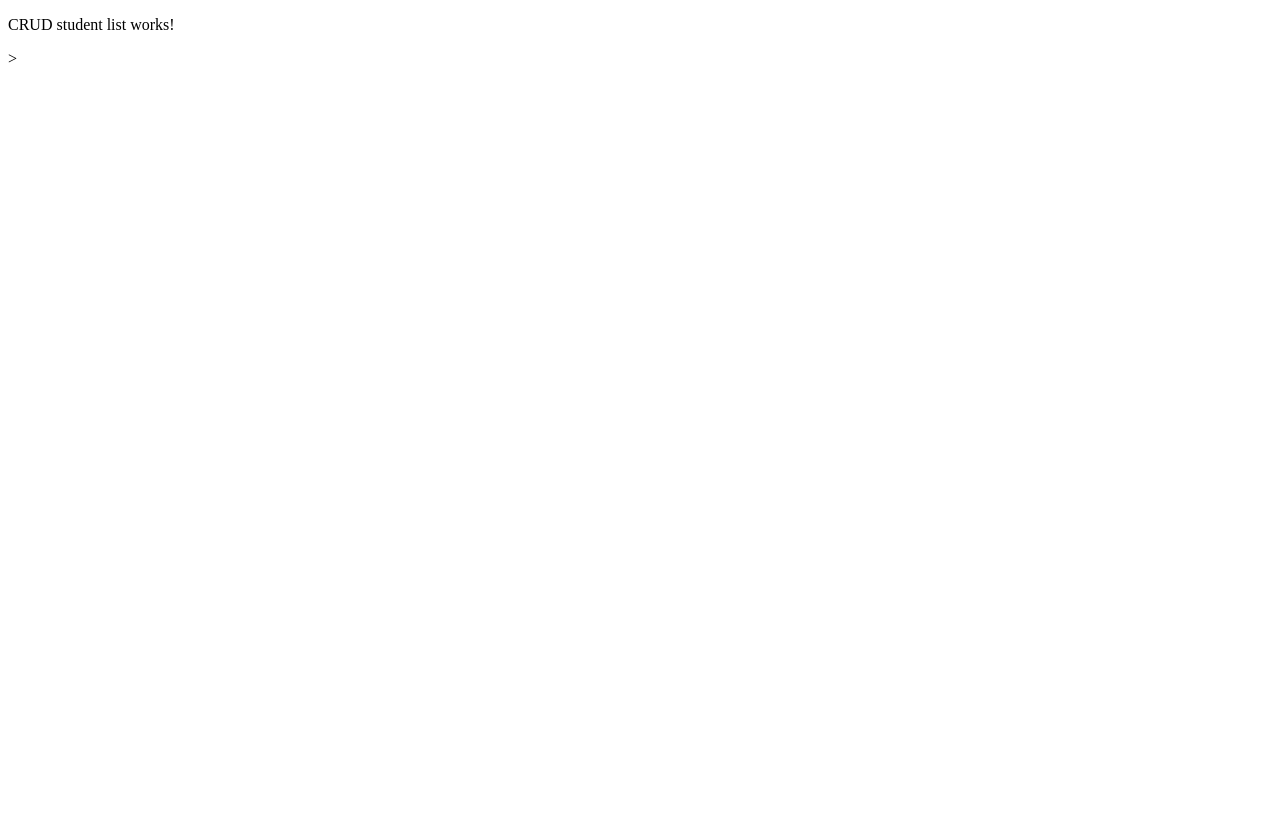
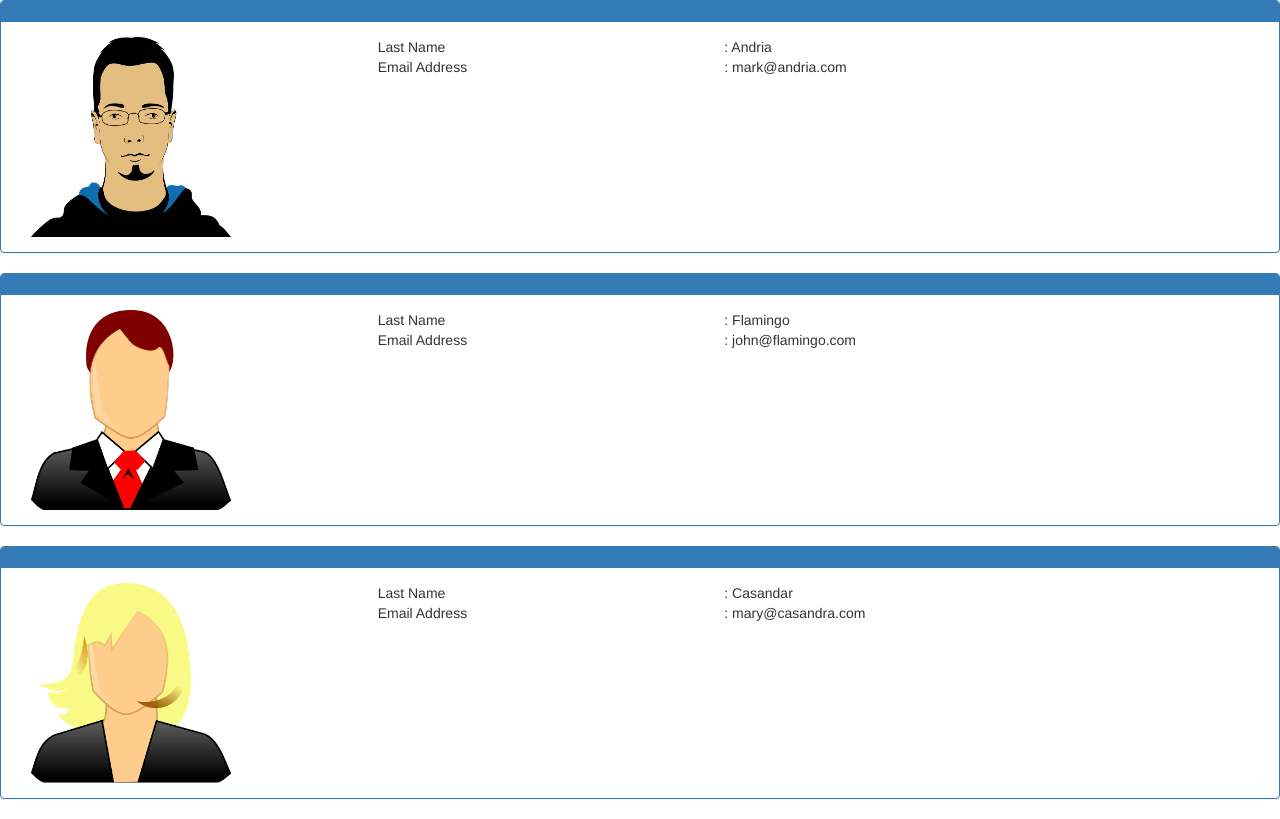
Before and after one commit to timyshark/academy-ng, an Angular app: page / in a window 1280 px wide. Built offline with nearby package versions, Linux system fonts and the light colour scheme.

Commit message:
Fix import of bootstrap styles and compile them

```diff
--- a/angular.json
+++ b/angular.json
@@ -24,7 +24,6 @@
               "src/assets"
             ],
             "styles": [
-
               "src/styles.css"
             ],
             "scripts": []
--- a/src/app/students/list-students.component.css
+++ b/src/app/students/list-students.component.css
@@ -0,0 +1,4 @@
+.imageProfile{
+     width:200px;
+     height:200px;
+}
--- a/src/app/students/list-students.component.html
+++ b/src/app/students/list-students.component.html
@@ -1 +1,32 @@
-<p>CRUD student list works!</p>>
+<div class="panel panel-primary" *ngFor="let student of students" >
+    <div class="panel-heading">
+        <h3 class="panel-title">{{student.fname}}</h3>
+    </div>
+    <div class="panel-body">
+        <div class="col-xs-10">
+            <div class="row">
+                <div class="col-xs-4">
+                <img class="imageProfile" [src]="student.picturePath" />
+                </div>
+                <div class="col-xs-8">
+                    <div class="row">
+                        <div class="col-xs-6">
+                            Last Name
+                        </div>
+                        <div class="col-xs-6">
+                            : {{student.lName}}
+                        </div>
+                    </div>
+                    <div class="row">
+                        <div class="col-xs-6">
+                            Email Address
+                        </div>
+                        <div class="col-xs-6">
+                            : {{student.sEmail}}
+                        </div>
+                    </div>
+                </div>
+            </div>
+        </div>
+    </div>
+</div>
--- a/src/styles.css
+++ b/src/styles.css
@@ -1 +1,2 @@
 /* You can add global styles to this file, and also import other style files */
+@import "~bootstrap/dist/css/bootstrap.css";
```
Also changed, not shown: 2 other files (tests, documents, lock files or other folders).
